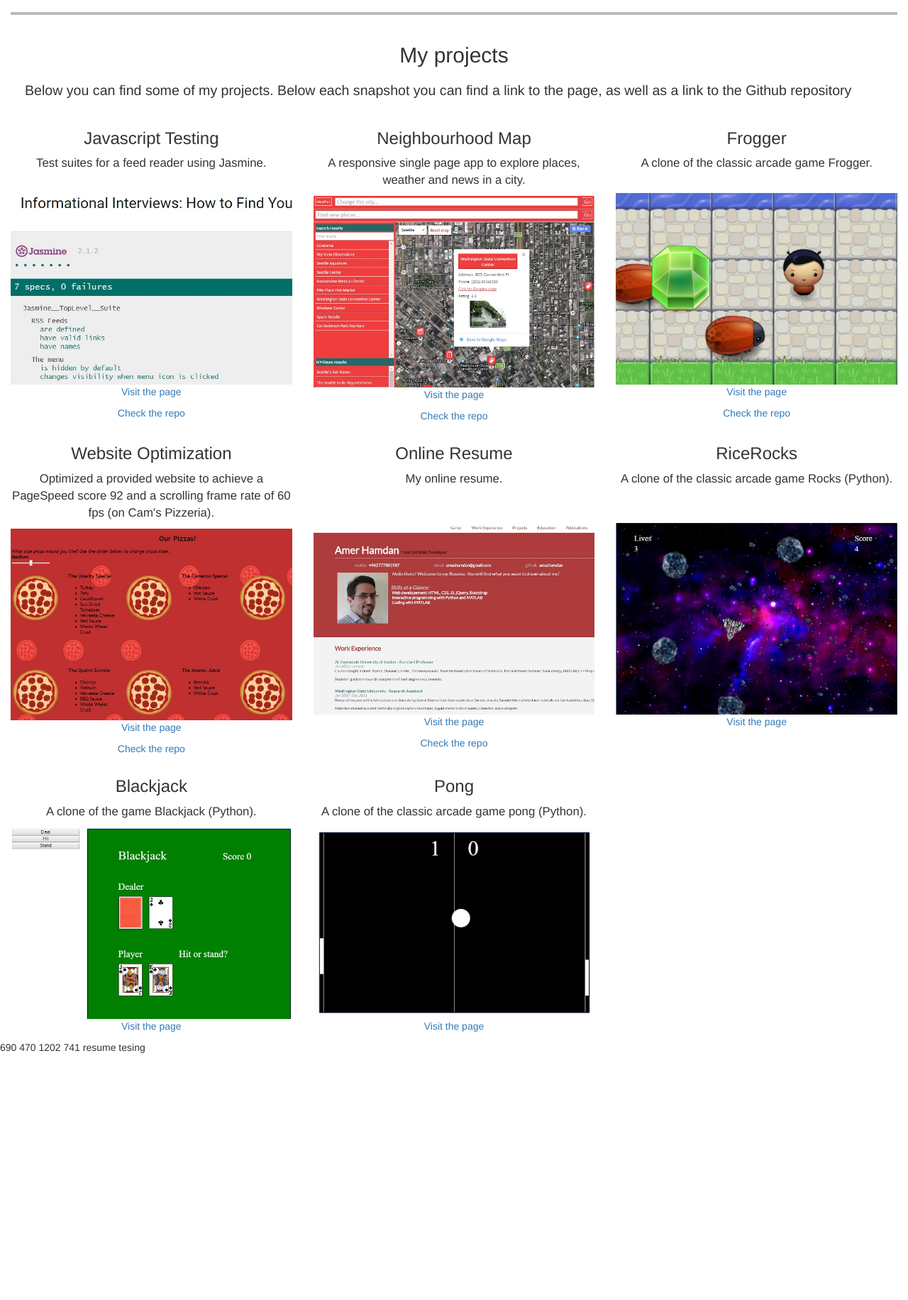
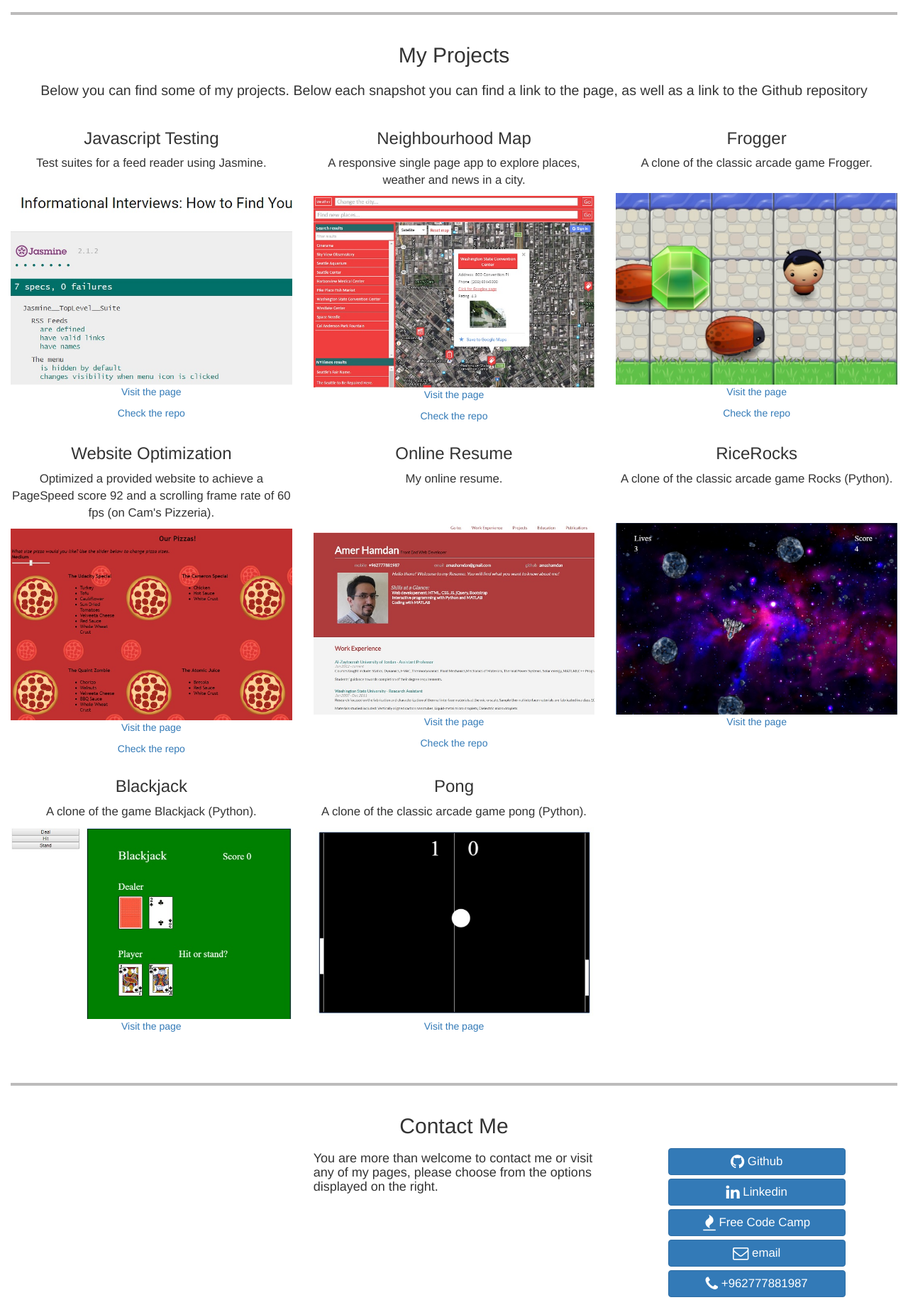
Before and after one commit to amashamdan/portfolio2, a plain HTML site: page index.html in a window 1280 px wide. Shown: the part 834-2666 px from the top of the page at 71% size. Before the commit the page ends 2320 px from the top, so only its background shows below. Drawn offline with Linux system fonts and the light colour scheme.

Commit message:
Feat: Contact me section added.
Data spy is added as well. The contact me section provide link to:
Github, Linedin, Free Code Camp, email and phone number.

```diff
--- a/css/main.css
+++ b/css/main.css
@@ -13,6 +13,7 @@
 .button {
 	font-size: 1.2em;
 	margin-top: 5px;
+	width: 250px;
 }
 
 .button-content {
--- a/index.html
+++ b/index.html
@@ -11,7 +11,8 @@
 	<title>Amer's Portfolio</title>
 	<link rel="stylesheet" href="https://maxcdn.bootstrapcdn.com/font-awesome/4.5.0/css/font-awesome.min.css">
 </head>
-<body>
+<!-- The data spy and data-target are used to highlight the currently viewed section in the navbar -->
+<body data-spy="scroll" data-target=".navbar-collapse">
 	<!-- Navbar section -->
 	<nav class="navbar navbar-default navbar-fixed-top">
 	  <div class="container-fluid">
@@ -30,10 +31,10 @@
 	    <!-- Collect the nav links, forms, and other content for toggling -->
 	    <div class="collapse navbar-collapse" id="bs-example-navbar-collapse-1">
 	      <ul class="nav navbar-nav navbar-right">
-	      	<li class="active"><a href="#home">Home<span class="sr-only">(current)</span></a></li>
+	      	<li class="active"><a href="#home">Home</a></li>
 	        <li><a href="#about-me">About me</a></li>
 	        <li><a href="#projects">Projects</a></li>
-	        <li><a href="#">Contact me</a></li>
+	        <li><a href="#contact">Contact me</a></li>
 	      </ul>
 	    </div><!-- /.navbar-collapse -->
 	  </div><!-- /.container-fluid -->
@@ -88,8 +89,8 @@
 			<div class="row">
 				<!-- Project header and intro -->
 				<div class="col-md-12">
-					<h2 class="text-center">My projects</h2>
-					<p class="projects-intro">Below you can find some of my projects. Below each snapshot you can find a link to the page, as well as a link to the Github repository</p>
+					<h2 class="text-center">My Projects</h2>
+					<p class="projects-intro text-center">Below you can find some of my projects. Below each snapshot you can find a link to the page, as well as a link to the Github repository</p>
 				</div>
 			</div>
 			<!-- List of projects. Each row has three projects. For smaller devices, each projects is displayed on its own row. Each projects has a title, description, a snapshot, a link to the page, and a link to the repository (when available) -->
@@ -155,12 +156,31 @@
 				</div>
 			</div>
 		</div>
+		<br/><br/><hr class="rule-large">
+		<!-- Contact me section -->
+		<div id="contact">
+			<div class="row">
+				<div class="col-md-12">
+					<h2 class="text-center">Contact Me</h2>
+				</div>
+			</div>
+			<div class="row">
+				<div class="col-md-4"></div>
+				<div class="col-md-4">
+					<h4>You are more than welcome to contact me or visit any of my pages, please choose from the options displayed on the right.</h4>
+				</div>
+				<div class="col-md-4 text-center">
+					<!-- Links to github, linkedin, free code camp, email and mobile. font awesome is used
+					to display icons on buttons -->
+					<button class="btn btn-primary button"><a href="https://github.com/amashamdan" target="blank"><span class="button-content"><i class="fa fa-github fa-lg"></i> Github</span></a></button><br/>
+					<button class="btn btn-primary button"><a href="https://www.linkedin.com/in/amerhamdan" target="blank"><span class="button-content"><i class="fa fa-linkedin fa-lg"></i> Linkedin</span></a></button><br/>
+					<button class="btn btn-primary button"><a href="https://www.freecodecamp.com/amashamdan" target="blank"><span class="button-content"><i class="fa fa-fire fa-lg"></i> Free Code Camp</span></a></button><br/>
+					<button class="btn btn-primary button"><a href="mailto:amashamdan@gmail.com"><span class="button-content"><i class="fa fa-envelope-o fa-lg"></i> email</span></a></button><br/>
+					<button class="btn btn-primary button"><span class="button-content"><i class="fa fa-phone fa-lg"></i> +962777881987</span></a></button><br/>
+				</div>
+			</div>
+		</div>
+		<br/><br/><br/>
 	</div>
 </body>
 </html>
-
-690 470
-
-1202  741
-resume
-tesing
```
